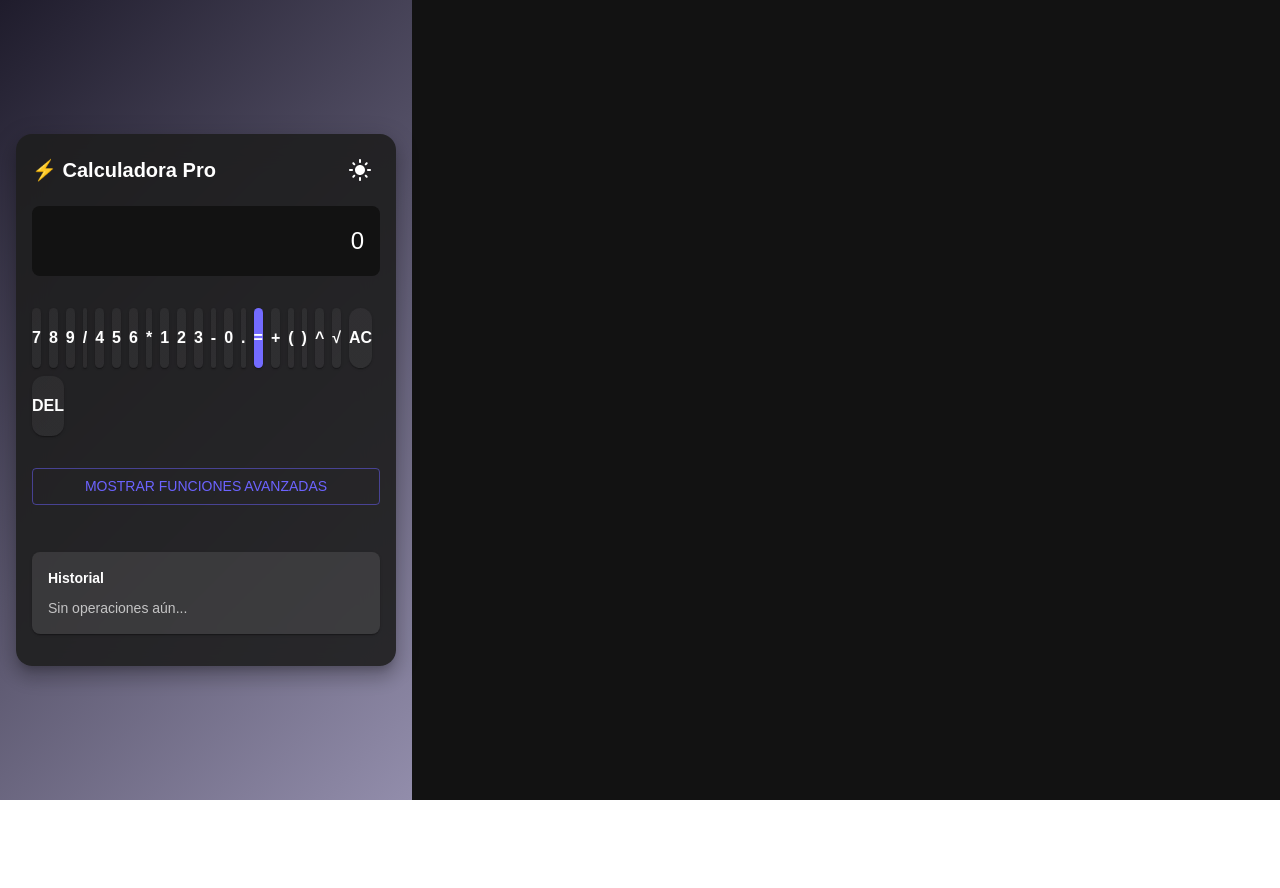
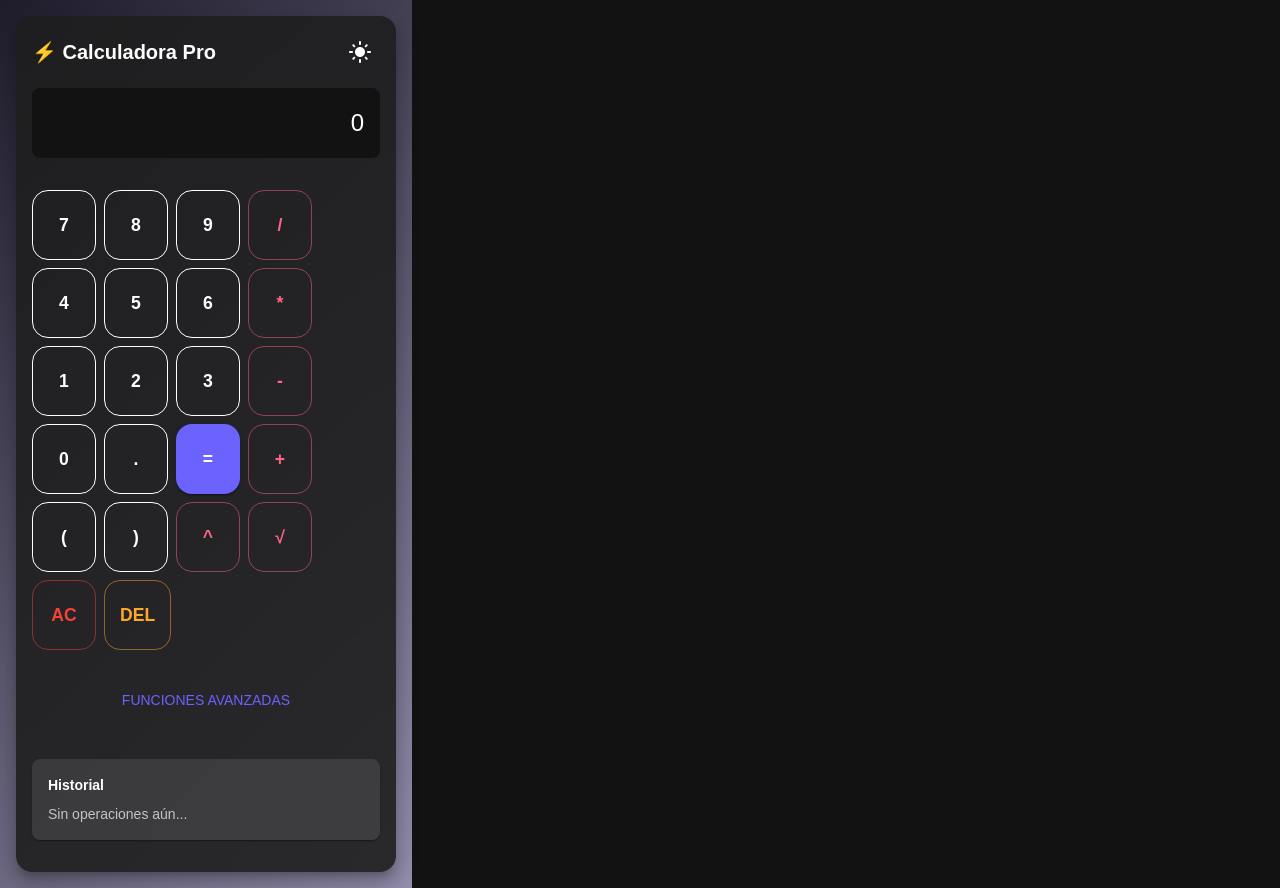
Before and after one commit to Patogol35/Calculadora, a React (Vite) app: page / in a window 1280 px wide. Before the commit the page ends 800 px from the top, so only its background shows below. Built offline with nearby package versions, Linux system fonts and the light colour scheme.

Commit message:
Update Keypad.jsx

```diff
--- a/src/components/Keypad.jsx
+++ b/src/components/Keypad.jsx
@@ -1,4 +1,4 @@
-import { Grid, Paper, Collapse, Button } from "@mui/material";
+import { Grid, Button, Collapse } from "@mui/material";
 import { motion } from "framer-motion";
 import { useState } from "react";
 
@@ -19,42 +19,35 @@ const advancedButtons = [
 export default function Keypad({ handleClick, darkMode, theme }) {
   const [showAdvanced, setShowAdvanced] = useState(false);
 
+  const getColor = (btn) => {
+    if (btn === "=") return "primary";
+    if (["/", "*", "-", "+", "^", "√"].includes(btn)) return "secondary";
+    if (btn === "AC") return "error";
+    if (btn === "DEL") return "warning";
+    return "inherit";
+  };
+
   return (
     <>
       <Grid container spacing={1}>
         {basicButtons.flat().map((btn, i) => (
-          <Grid
-            item
-            xs={btn === "=" ? 6 : 3} // ✅ "=" ocupa doble ancho
-            key={i}
-          >
-            <motion.div whileTap={{ scale: 0.9 }}>
-              <Paper
+          <Grid item xs={btn === "=" ? 6 : 3} key={i}>
+            <motion.div whileTap={{ scale: 0.85 }}>
+              <Button
+                fullWidth
+                variant={btn === "=" ? "contained" : "outlined"}
+                color={getColor(btn)}
                 onClick={() => handleClick(btn)}
                 sx={{
-                  display: "flex",
-                  justifyContent: "center",
-                  alignItems: "center",
-                  height: { xs: 55, sm: 60 },
-                  borderRadius: 3,
-                  cursor: "pointer",
+                  height: { xs: 65, sm: 70 },
+                  borderRadius: "16px",
                   fontWeight: "bold",
-                  bgcolor:
-                    btn === "=" ? theme.palette.primary.main : "transparent",
-                  color:
-                    btn === "=" ? "#fff" : theme.palette.text.primary,
-                  "&:hover": {
-                    bgcolor:
-                      btn === "="
-                        ? theme.palette.primary.dark
-                        : darkMode
-                        ? "rgba(255,255,255,0.1)"
-                        : "rgba(0,0,0,0.05)",
-                  },
+                  fontSize: "1.1rem",
+                  textTransform: "none",
                 }}
               >
                 {btn}
-              </Paper>
+              </Button>
             </motion.div>
           </Grid>
         ))}
@@ -63,40 +56,34 @@ export default function Keypad({ handleClick, darkMode, theme }) {
       {/* Botón para mostrar funciones avanzadas */}
       <Button
         fullWidth
-        variant="outlined"
+        variant="text"
         sx={{ mt: 2 }}
         onClick={() => setShowAdvanced(!showAdvanced)}
       >
-        {showAdvanced ? "Ocultar funciones avanzadas" : "Mostrar funciones avanzadas"}
+        {showAdvanced ? "Ocultar funciones avanzadas" : "Funciones avanzadas"}
       </Button>
 
-      {/* Collapse para mostrar/ocultar */}
-      <Collapse in={showAdvanced} sx={{ mt: 2 }}>
+      {/* Collapse con funciones avanzadas */}
+      <Collapse in={showAdvanced} sx={{ mt: 1 }}>
         <Grid container spacing={1}>
           {advancedButtons.flat().map((btn, i) => (
             <Grid item xs={3} key={i}>
-              <motion.div whileTap={{ scale: 0.9 }}>
-                <Paper
+              <motion.div whileTap={{ scale: 0.85 }}>
+                <Button
+                  fullWidth
+                  variant="outlined"
+                  color="secondary"
                   onClick={() => handleClick(btn)}
                   sx={{
-                    display: "flex",
-                    justifyContent: "center",
-                    alignItems: "center",
-                    height: { xs: 55, sm: 60 },
-                    borderRadius: 3,
-                    cursor: "pointer",
+                    height: { xs: 65, sm: 70 },
+                    borderRadius: "16px",
                     fontWeight: "bold",
-                    bgcolor: "transparent",
-                    color: theme.palette.text.primary,
-                    "&:hover": {
-                      bgcolor: darkMode
-                        ? "rgba(255,255,255,0.1)"
-                        : "rgba(0,0,0,0.05)",
-                    },
+                    fontSize: "1rem",
+                    textTransform: "none",
                   }}
                 >
                   {btn}
-                </Paper>
+                </Button>
               </motion.div>
             </Grid>
           ))}
```
